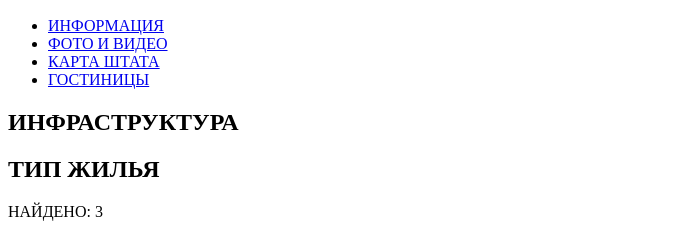
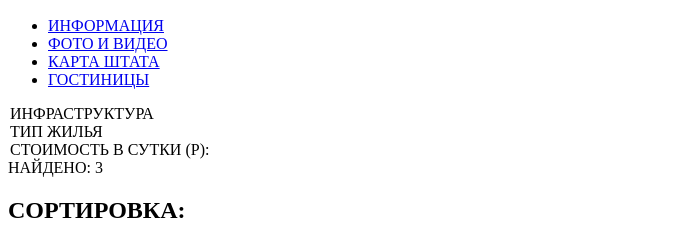
Before and after one commit to Anaensh/419433-sedona, a plain HTML site: page hotels.html in a window 1280 px wide. Shown: the part 69-307 px from the top of the page, without its empty margins (0-673 px from the left). Drawn offline with Linux system fonts and the light colour scheme.

Commit message:
Разметка

```diff
--- a/hotels.html
+++ b/hotels.html
@@ -18,16 +18,17 @@
   </header>
   <main>
     <section>
-      <section>
-       <h2>ИНФРАСТРУКТУРА</h2>
+      <fieldsheet>
+       <legend>ИНФРАСТРУКТУРА</legend>
        <form></form>
-      </section>
-      <section>
-        <h2>ТИП ЖИЛЬЯ</h2>
+     </fieldsheet>
+      <fieldsheet>
+        <legend>ТИП ЖИЛЬЯ</legend>
         <form></form>
-      </section>
-      <section>
-         <h2></h2>
+      </fieldsheet>
+      <fieldsheet>
+         <legend>СТОИМОСТЬ В СУТКИ (Р):</legend>
+         <form></form>
   </section>
 <section>
   <div>
```
Also changed, not shown: index.html (line endings or trailing spaces).
